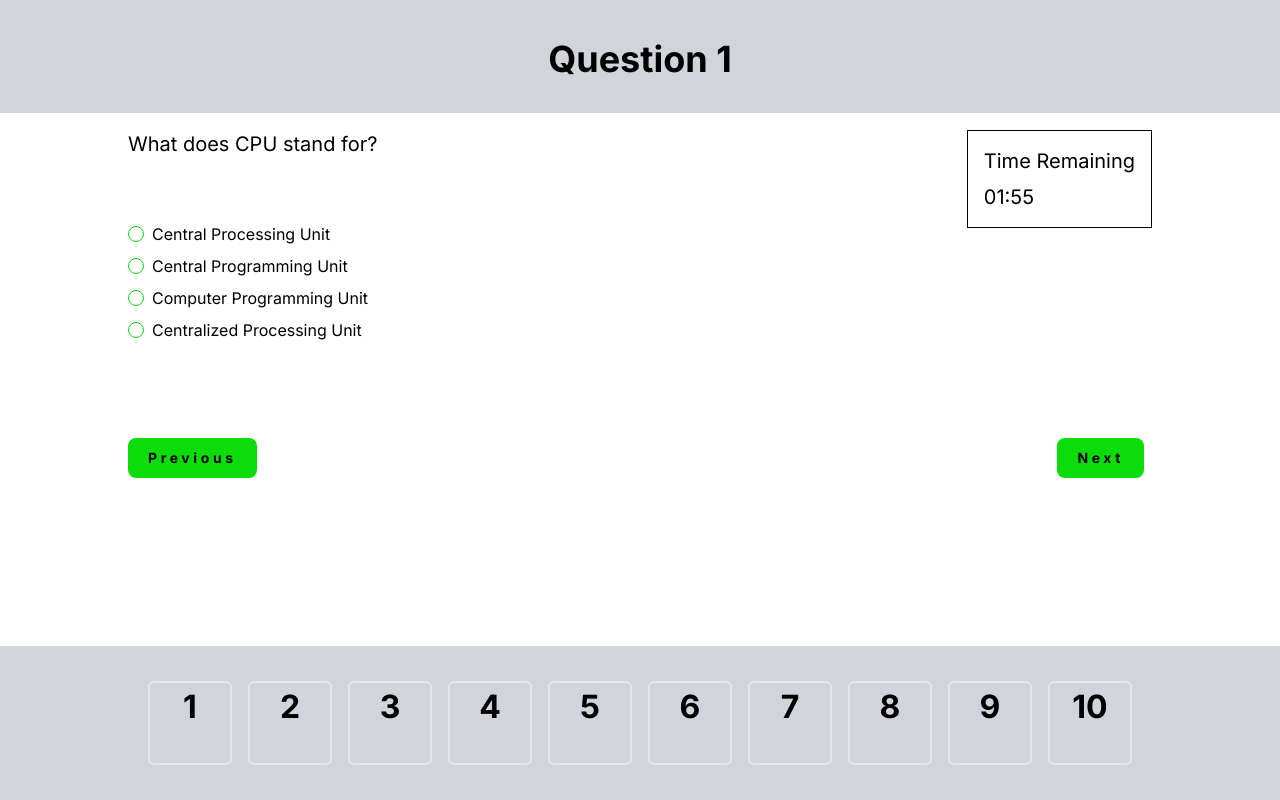
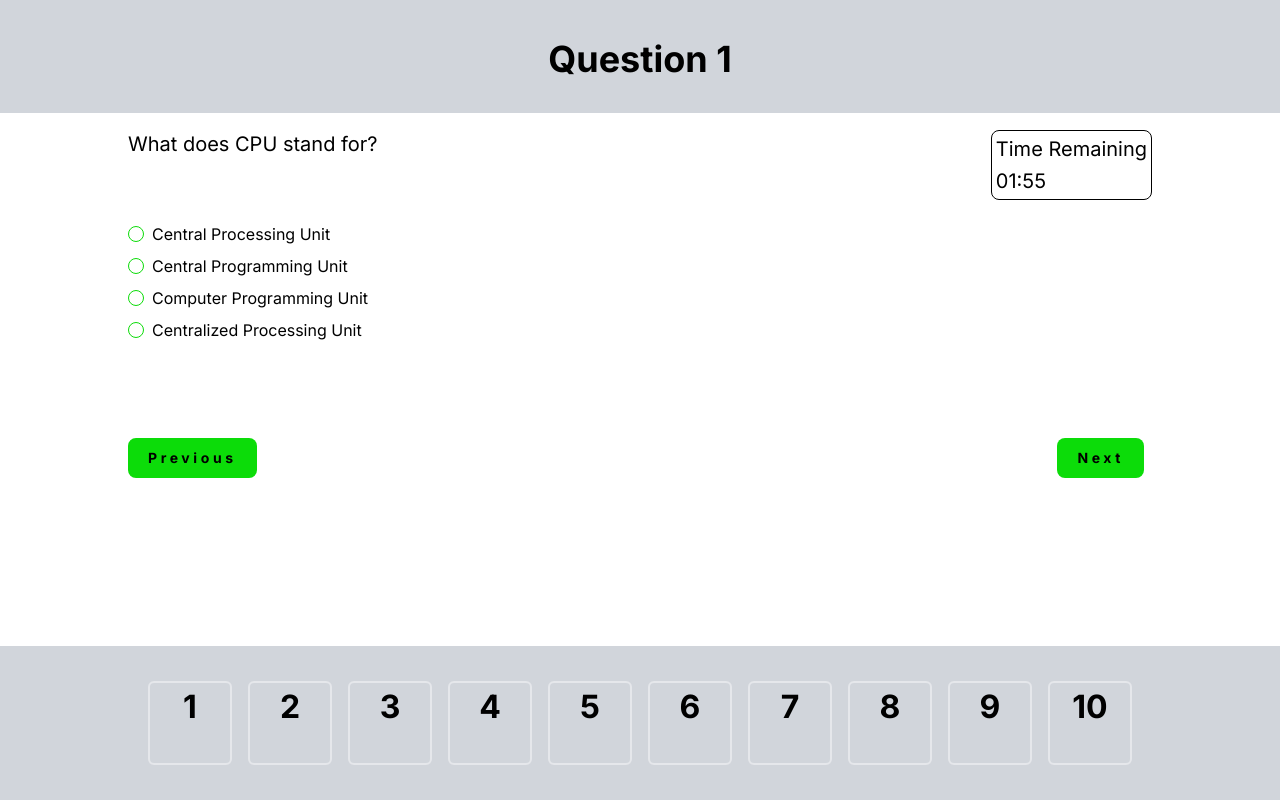
Before and after one commit to NirangaNiluminda/CAS-User, a Next.js app: page /assignment in a window 1280 px wide. Built offline with nearby package versions, Linux system fonts and the light colour scheme.

Commit message:
Update Quiz Page

```diff
--- a/app/assignment/page.tsx
+++ b/app/assignment/page.tsx
@@ -182,8 +182,8 @@ const Assignment: React.FC = () => {
         </div>
 
         {/* Timer Section */}
-        <div className="absolute top-[130px] right-[10%] border border-black p-4">
-          <div className="text-black text-xl font-normal font-['Inter'] mb-2">Time Remaining</div>
+        <div className="absolute top-[130px] right-[10%] border border-black p-1 rounded-lg">
+          <div className="text-black text-xl font-normal font-['Inter'] mb-1">Time Remaining</div>
           <div
             className={`text-xl font-['Inter'] ${
               timeLeft <= 60 ? 'text-red-500 font-bold' : 'text-black'
```
